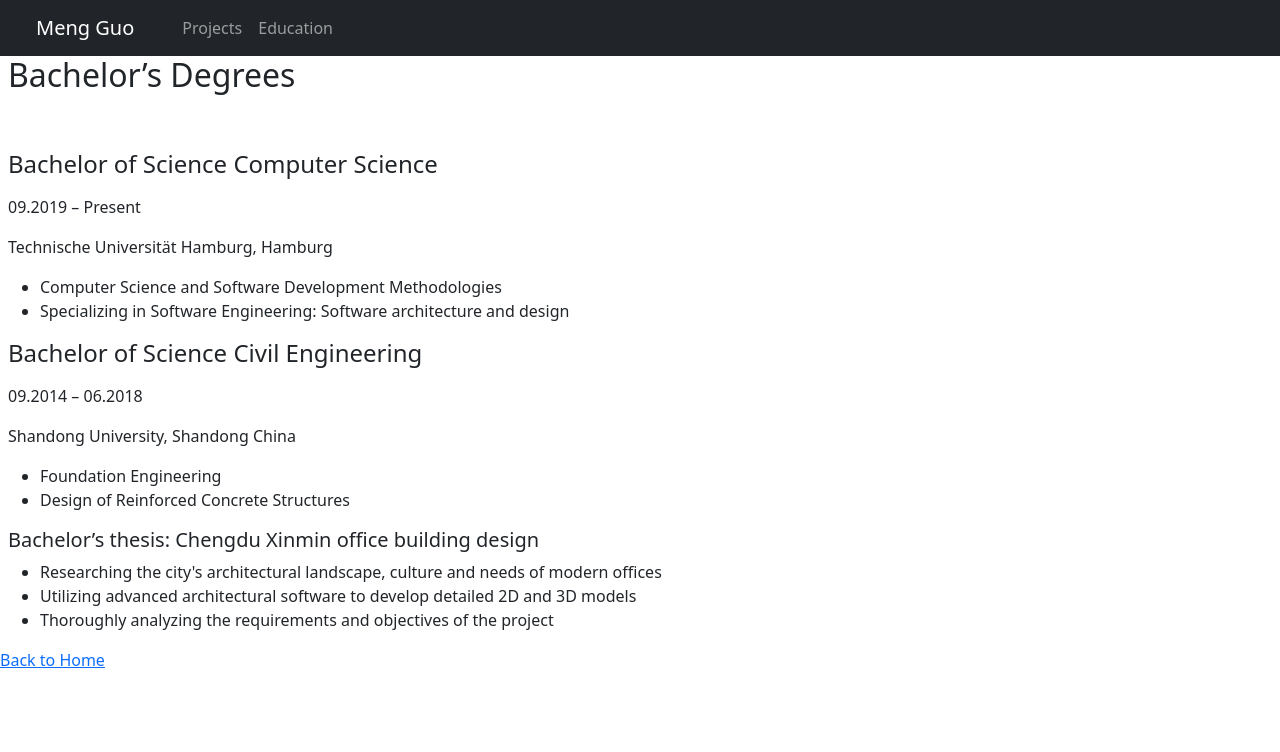
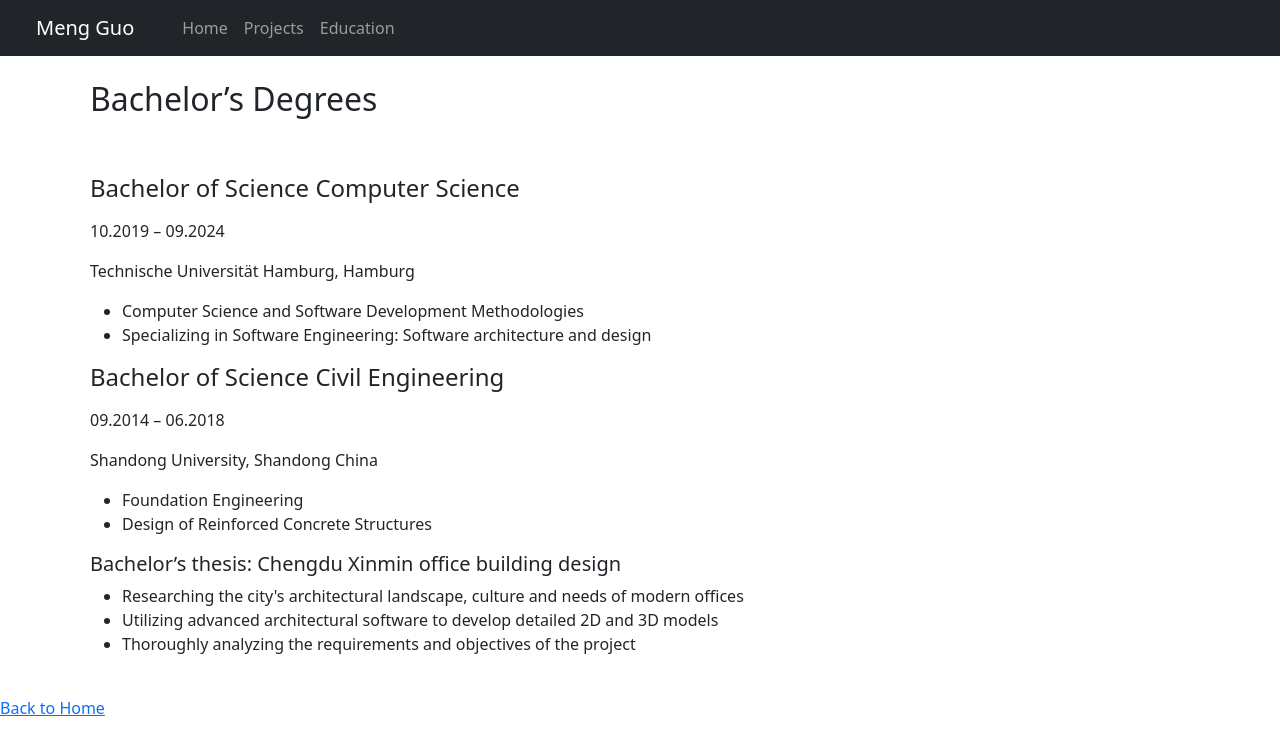
Before and after one commit to MengGuoProjects/MengGuoProjects.github.io, a plain HTML site: page placeholder.html in a window 1280 px wide. Drawn offline with nearby package versions, Linux system fonts and the light colour scheme.

Commit message:
Education updates

```diff
--- a/placeholder.html
+++ b/placeholder.html
@@ -18,20 +18,21 @@
     <nav class="navbar navbar-dark navbar-expand-lg bg-dark">
         <div class="container-fluid">
             <div class="mx-4">
-               <a class="navbar-brand" href="index.html">Meng Guo</a>
+                <a class="navbar-brand" href="index.html">Meng Guo</a>
             </div>
-            <button class="navbar-toggler" type="button" data-bs-toggle="collapse"
-                data-bs-target="#navbarTogglerDemo02" aria-controls="navbarTogglerDemo02" aria-expanded="false"
-                aria-label="Toggle navigation">
+            <button class="navbar-toggler" type="button" data-bs-toggle="collapse" data-bs-target="#navbarTogglerDemo02" aria-controls="navbarTogglerDemo02" aria-expanded="false" aria-label="Toggle navigation">
                 <span class="navbar-toggler-icon"></span>
-           </button>
+            </button>
             <div class="collapse navbar-collapse" id="navbarTogglerDemo02">
                 <ul class="navbar-nav me-auto mb-2 mb-lg-0">
+                    <li class="nav-item">
+                        <a class="nav-link" href="index.html">Home</a>
+                    </li>
+                    <li class="nav-item">
+                        <a class="nav-link" href="projects.html">Projects</a>
+                    </li>
                     <li class="nav-item active">
-                         <a class="nav-link" href="projects.html">Projects</a>
-                     </li>
-                    <li class="nav-item">
-                          <a class="nav-link" href="placeholder.html">Education</a>
+                        <a class="nav-link" href="placeholder.html">Education</a>
                     </li>
                 </ul>
             </div>
@@ -39,13 +40,15 @@
     </nav>
 
 
-           <div class="col-lg mx-2 align-self-center">
+    <div class="container my-4">
+        <div class="row justify-content-center">
+            <div class="col-lg mx-2 align-self-center">
                 <!-- Education Details -->
                 <section id="education">
                     <h2>Bachelor’s Degrees</h2>
                     <br><br>
                     <h4>Bachelor of Science Computer Science</h4>
-                    <p><p>09.2019 – Present</p>Technische Universität Hamburg, Hamburg</p>
+                    <p><p>10.2019 – 09.2024 </p>Technische Universität Hamburg, Hamburg</p>
                     <ul>
                         <li>Computer Science and Software Development Methodologies</li>
                         <li>Specializing in Software Engineering: Software architecture and design</li>
@@ -66,6 +69,8 @@
                     <!-- Add more education entries as needed -->
                 </section>
             </div>
+        </div>
+    </div>
 
     <!-- Include your navigation back to the main page if necessary -->
     <p><a href="index.html">Back to Home</a></p>
```
